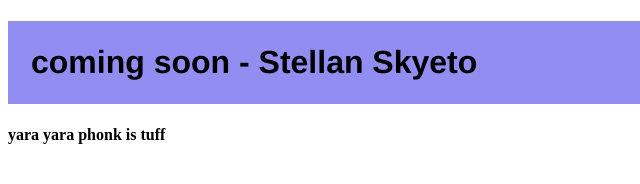
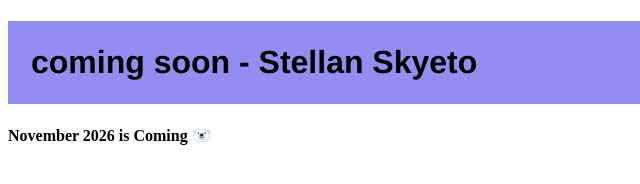
Before and after one commit to StellanSkyeto/feedtheskyeto, a plain HTML site: page index.html in a window 1280 px wide. Shown: the full height of the page, 0-640 px from the left. Drawn offline with Linux system fonts and the light colour scheme.

Commit message:
Update index.html

```diff
--- a/index.html
+++ b/index.html
@@ -27,6 +27,6 @@ h4 {
 </head>
 <body>
     <h1> coming soon - Stellan Skyeto </h1>
-    <h4> yara yara phonk is tuff </h4>
+    <h4> November 2026 is Coming 🐻‍❄️ </h4>
 </body>
 </html>
```
